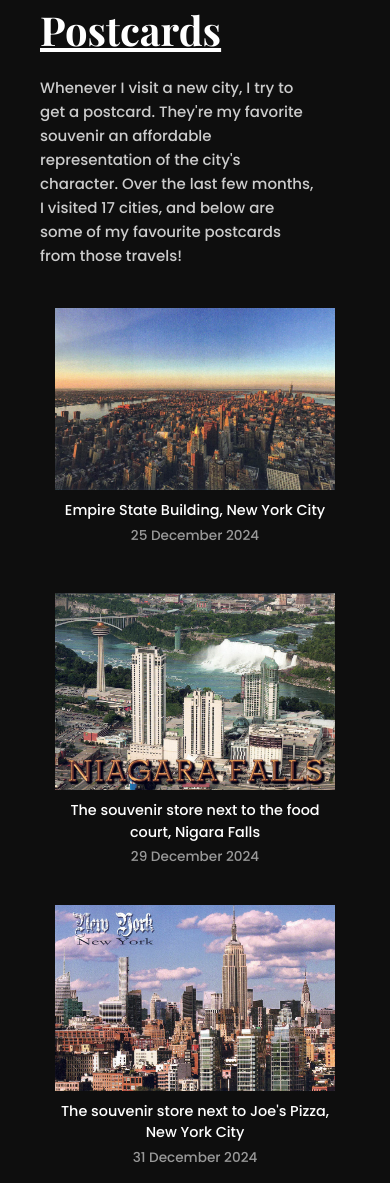
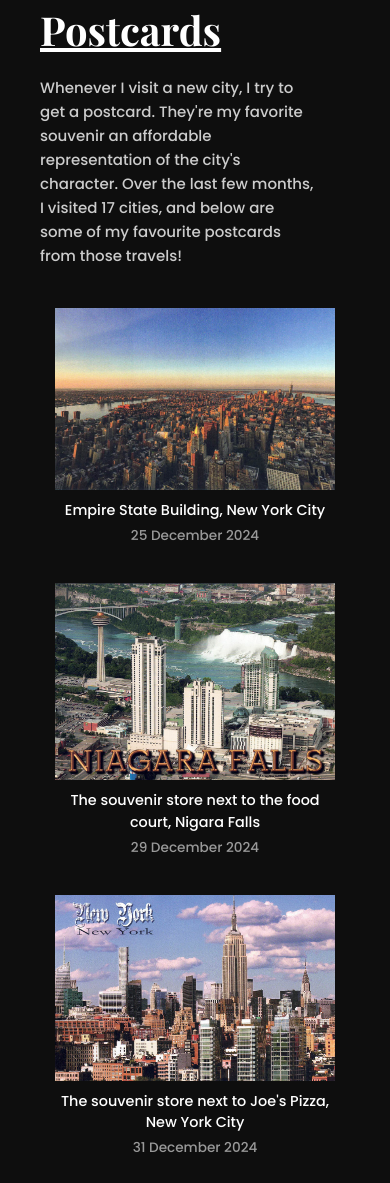
Before and after one commit to shheryll/Personal-Portfolio, a plain HTML site: page travel.html in a window 390 px wide. Shown: the part 587-1770 px from the top of the page. Drawn offline with nearby package versions, Linux system fonts and the light colour scheme.

Commit message:
height of cards

```diff
--- a/css/subpage.css
+++ b/css/subpage.css
@@ -97,7 +97,7 @@ body.settings-page {
   /* Ensure flip cards maintain proper structure on mobile */
   .flip-card {
     width: 100%;
-    height: auto;
+    height: 100%;
     min-height: 250px; /* Adjust as needed */
     margin-bottom: 20px;
     perspective: 1000px;
@@ -165,18 +165,11 @@ body.settings-page {
     padding: 0 15px;
   }
 
-  /* Alternative: If using flexbox */
-  .settings-gallery {
-    display: flex;
-    flex-direction: column;
-    gap: 15px;
-    padding: 0 15px;
-  }
 
   /* Ensure regular cards have consistent styling with flip cards */
   .card {
     width: 100%;
-    min-height: 250px;
+    height: 100%;
     display: flex;
     flex-direction: column;
     margin-bottom: 20px;
@@ -184,7 +177,7 @@ body.settings-page {
 
   .card img {
     width: 100%;
-    height: auto;
+    height: 100%;
     object-fit: cover;
     flex-shrink: 0;
   }
```
